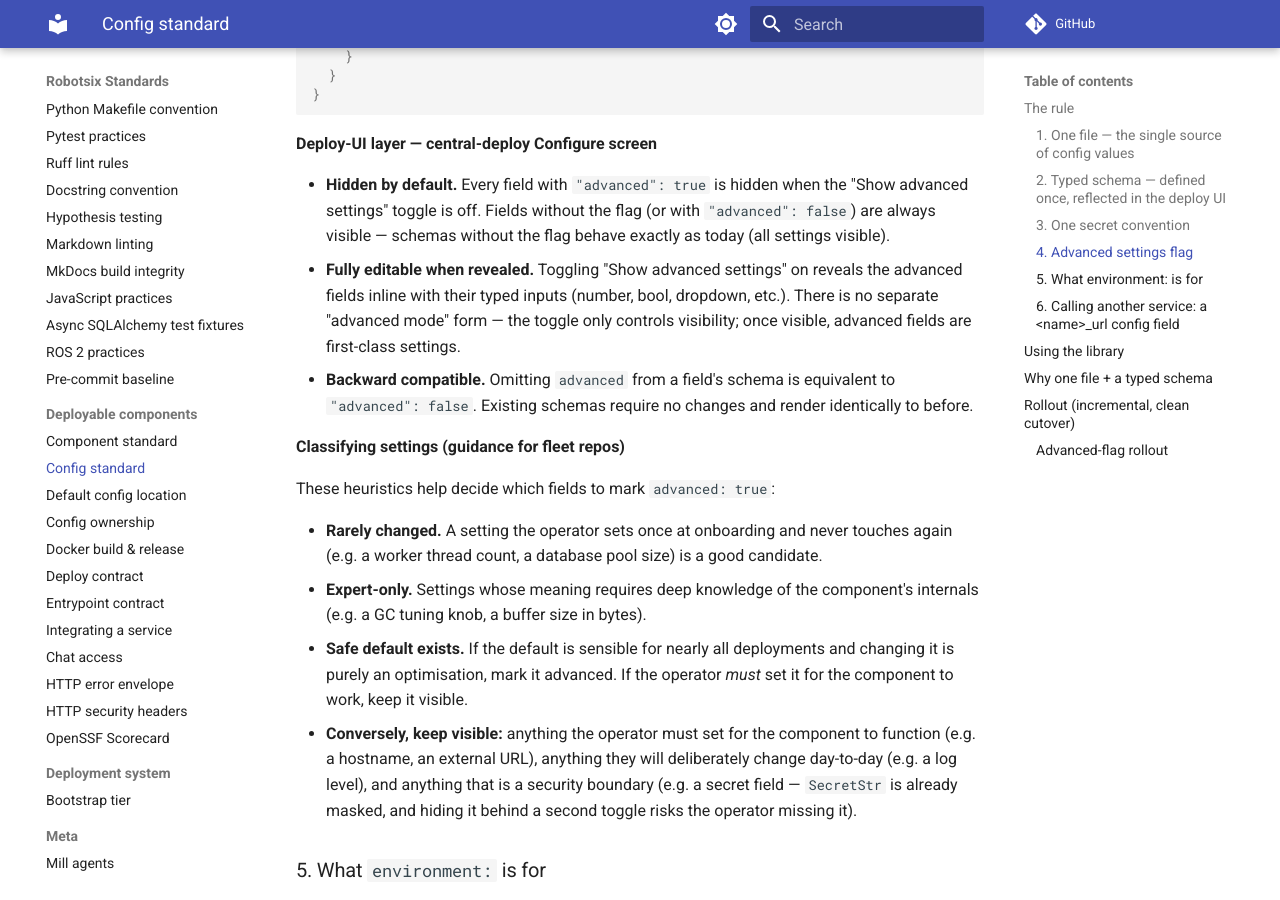
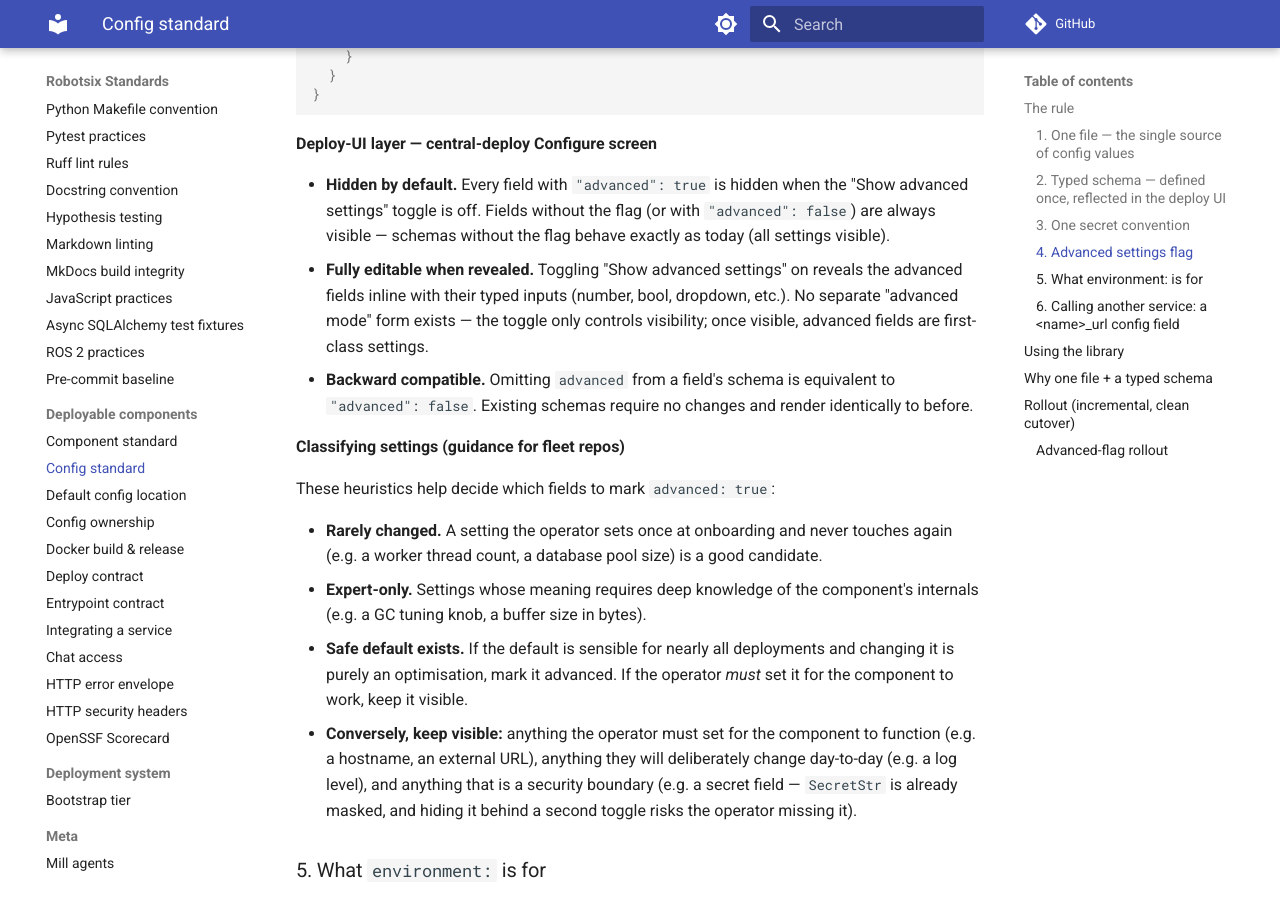
Before and after one commit to damien-robotsix/robotsix-standards, an MkDocs documentation site: the page built from docs/config-standard.md, in a window 1280 px wide and 900 px high, scrolled down 2809 px. Built offline with MkDocs 1.6.1 and Material for MkDocs 9.7.7, drawn with Linux system fonts in a browser that asks for light colours; comment, search, counter and statistics services are not loaded; some of the changed text lies outside the part shown.

Commit message:
mill: Adopt Vale prose linting in robotsix-standards (20260725T040731Z-adopt-vale-prose-linting-in-robotsix-sta-4a1d) (#133)
Co-authored-by: robotsix-mill <mill@robotsix.local>

```diff
--- a/docs/config-standard.md
+++ b/docs/config-standard.md
@@ -25,8 +25,9 @@ implements it: a component defines one pydantic model and calls `load_config`.
   located by **one** environment variable, **`ROBOTSIX_CONFIG_FILE`**. That
   variable only *locates* the file (for a mounted deploy) — **it never carries
   config values**.
-- **The file is the only source of config values.** There is **no environment
-  overlay and no CLI-merge.** Config does not come from `ROBOTSIX_*` value
+- **The file is the only source of config values.** Config uses **no
+  environment overlay and no CLI-merge.** Config does not come from
+  `ROBOTSIX_*` value
   variables, from `--flag` overrides, or from any second place — only the file.
   Multiple config entry points are the main source of "why is this value what it
   is" confusion and cross-mode drift; one file removes it.
@@ -137,7 +138,7 @@ field's schema object:
   exactly as today (all settings visible).
 - **Fully editable when revealed.** Toggling "Show advanced settings" on reveals
   the advanced fields inline with their typed inputs (number, bool, dropdown,
-  etc.). There is no separate "advanced mode" form — the toggle only controls
+  etc.). No separate "advanced mode" form exists — the toggle only controls
   visibility; once visible, advanced fields are first-class settings.
 - **Backward compatible.** Omitting `advanced` from a field's schema is
   equivalent to `"advanced": false`. Existing schemas require no changes and
@@ -301,6 +302,6 @@ incrementally:
    regenerates `config/config.schema.json`, and the CI drift check confirms
    the schema is in sync. This is per-repo follow-up work — the flag is
    optional and repos can adopt it on their own schedule.
-4. There is no data migration, no breaking change, and no flag day. An
+4. No data migration, breaking change, or flag day is required. An
    unmarked field is visible; a marked field is hidden behind the toggle
    once central-deploy supports it; nothing else changes.
--- a/pyproject.toml
+++ b/pyproject.toml
@@ -43,5 +43,5 @@ showcontent = true
 # implements the config standard lives in `robotsix-config`, not here.
 
 [tool.codespell]
-skip = "*.lock,*.json,*.svg,*.png,.git,*.secrets.baseline,site"
+skip = "*.lock,*.json,*.svg,*.png,.git,*.secrets.baseline,site,styles"
 ignore-words-list = "bu,ro,te,ser,fo,tha,thru,coo,ans,ist,nd"
```
Also changed, not shown: changelog.d/20260725T040731Z-adopt-vale-prose-linting-in-robotsix-sta-4a1d.misc.md (added, +1 -0 lines), docs/deployment-system.md (+1 -1 lines), docs/docker-standard.md (+3 -3 lines), docs/integrating-a-service.md (+3 -3 lines), 5 other files.
